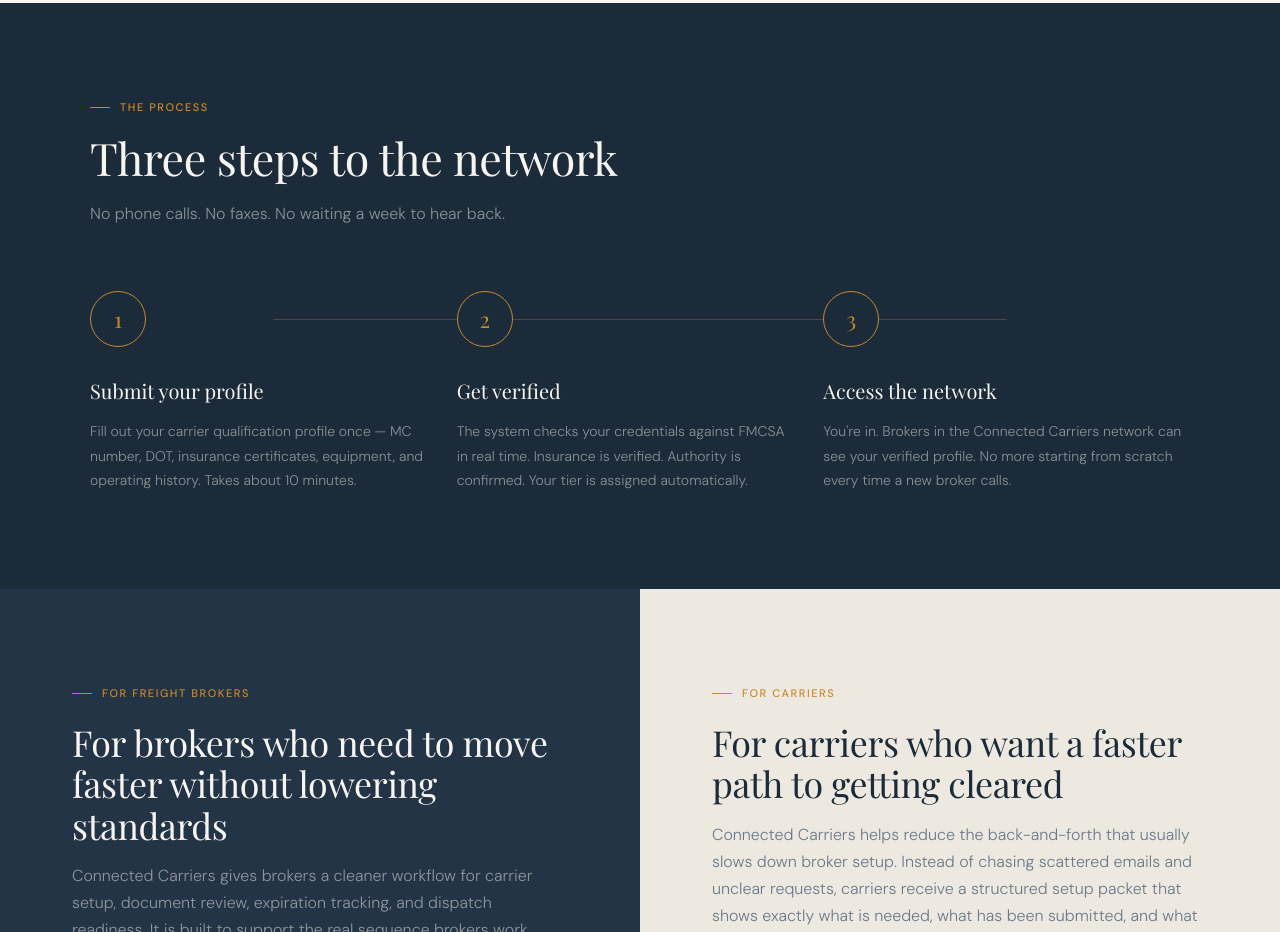
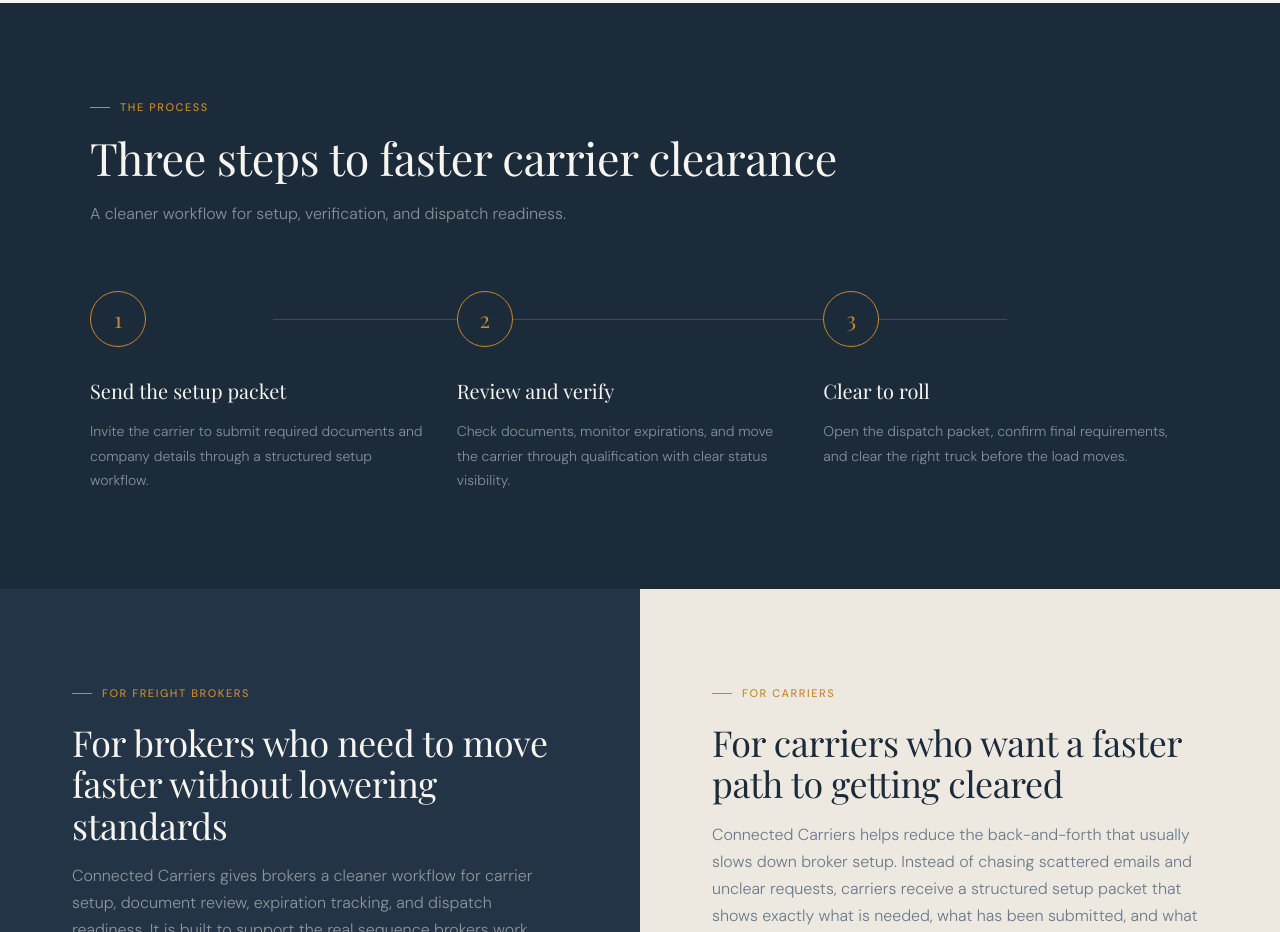
Before and after one commit to mfreedle/connected-carriers, a plain HTML site: page index.html in a window 1280 px wide. Shown: the part 1560-2492 px from the top of the page. Drawn offline with nearby package versions, Linux system fonts and the light colour scheme.

Commit message:
copy: How it Works rewritten broker-first
Before: Submit your profile / Get verified / Access the network (carrier-first)
After: Send the setup packet / Review and verify / Clear to roll (broker-first)

Page now reads broker-first from hero through value section through process.
Carrier split panel preserved lower on page.

```diff
--- a/index.html
+++ b/index.html
@@ -820,23 +820,23 @@
 <section class="how-section" id="how">
   <div class="section-inner">
     <div class="section-eyebrow">The process</div>
-    <h2 class="section-h2">Three steps to the network</h2>
-    <p class="section-sub">No phone calls. No faxes. No waiting a week to hear back.</p>
+    <h2 class="section-h2">Three steps to faster carrier clearance</h2>
+    <p class="section-sub">A cleaner workflow for setup, verification, and dispatch readiness.</p>
     <div class="steps-grid">
       <div class="step">
         <div class="step-num">1</div>
-        <div class="step-title">Submit your profile</div>
-        <p class="step-text">Fill out your carrier qualification profile once — MC number, DOT, insurance certificates, equipment, and operating history. Takes about 10 minutes.</p>
+        <div class="step-title">Send the setup packet</div>
+        <p class="step-text">Invite the carrier to submit required documents and company details through a structured setup workflow.</p>
       </div>
       <div class="step">
         <div class="step-num">2</div>
-        <div class="step-title">Get verified</div>
-        <p class="step-text">The system checks your credentials against FMCSA in real time. Insurance is verified. Authority is confirmed. Your tier is assigned automatically.</p>
+        <div class="step-title">Review and verify</div>
+        <p class="step-text">Check documents, monitor expirations, and move the carrier through qualification with clear status visibility.</p>
       </div>
       <div class="step">
         <div class="step-num">3</div>
-        <div class="step-title">Access the network</div>
-        <p class="step-text">You're in. Brokers in the Connected Carriers network can see your verified profile. No more starting from scratch every time a new broker calls.</p>
+        <div class="step-title">Clear to roll</div>
+        <p class="step-text">Open the dispatch packet, confirm final requirements, and clear the right truck before the load moves.</p>
       </div>
     </div>
   </div>
```
